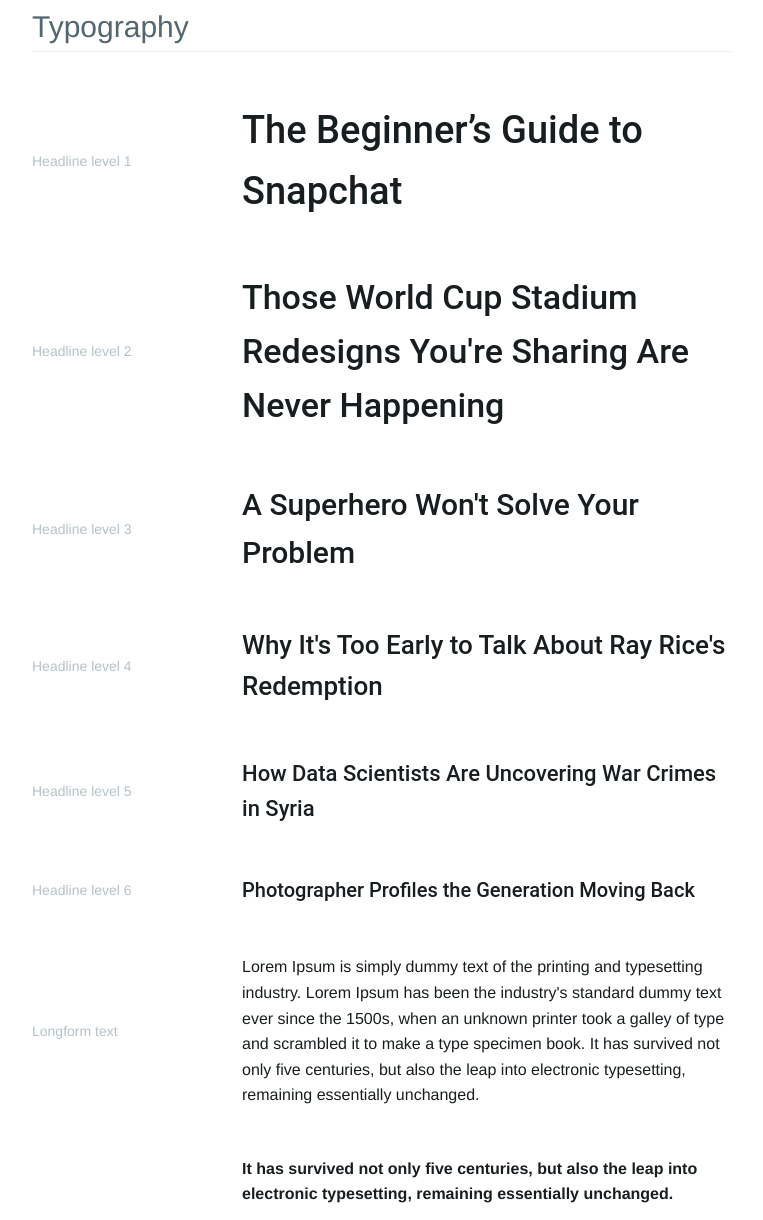
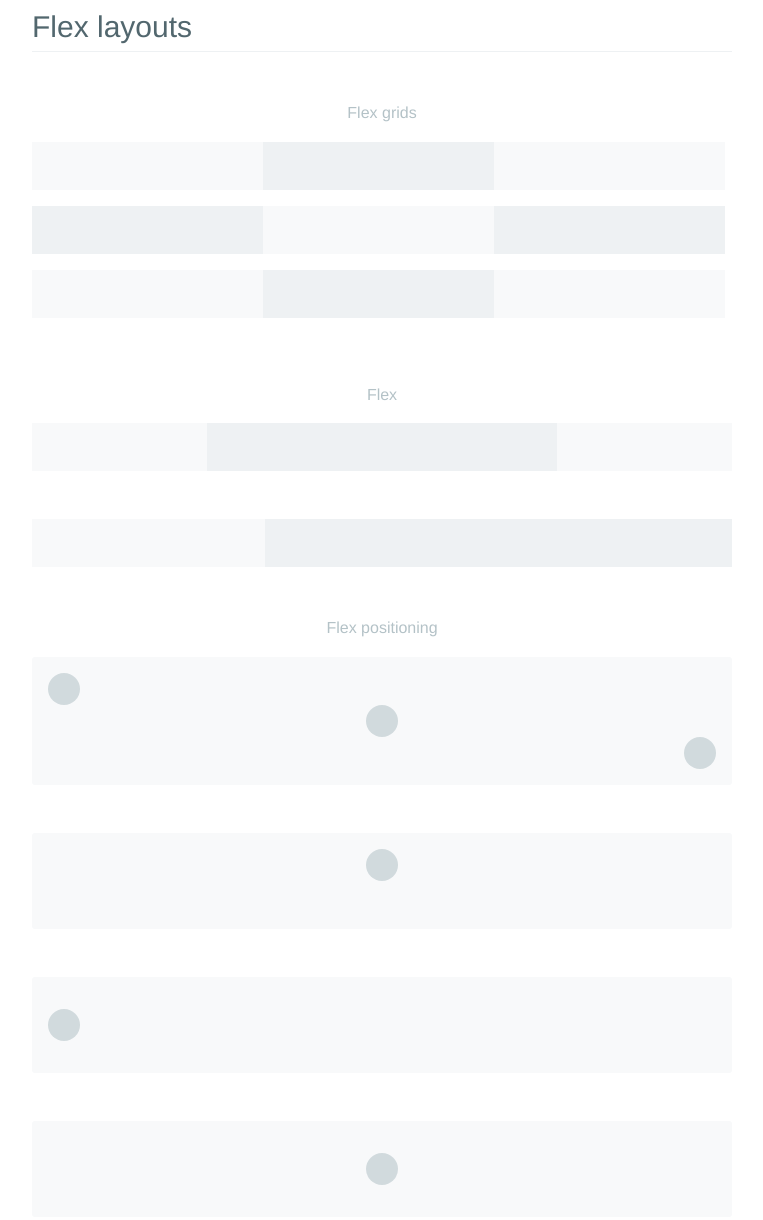
Before and after one commit to CoHoop/litchi-sass, a website: page index.html in a window 1280 px wide. Shown: the part 349-1569 px from the top of the page, without its empty margins (258-1021 px from the left). Drawn offline with nearby package versions, Linux system fonts and the light colour scheme; files whose address does not match are found by name.

Commit message:
added flex layouts to documentation

```diff
--- a/css/_inc/common/layouts/_page-documentation.sass
+++ b/css/_inc/common/layouts/_page-documentation.sass
@@ -18,6 +18,32 @@
 			font-size: rem(30px)
 			border-bottom: 1px solid $color-grey-100
 			color: $color-grey-700
+
+		&#flex-layouts
+			ul
+				li
+					height: $triple-unit-layout
+					background: $color-grey-50
+					font:
+						size: rem(12px)
+
+					&:nth-of-type(even)
+						background: $color-grey-100
+
+			.box-positioning
+				> div
+					+border-radius(3px)
+
+					padding: $base-unit-layout
+					background: $color-grey-50
+					min-height: $triple-unit-layout * 2
+
+					.box
+						+border-radius(100%)
+
+						width: $double-unit-layout
+						height: $double-unit-layout
+						background: $color-grey-200
 
 	article
 		+clearfix
--- a/index.html
+++ b/index.html
@@ -2,6 +2,8 @@
 <html>
 <head>
 	<title>litchi.io sandbox</title>
+
+	<link href="https://fonts.googleapis.com/css?family=Source+Code+Pro:300,500" rel="stylesheet" type="text/css">
 	<link rel="stylesheet" type="text/css" href="css/litchi.min.css">
 </head>
 <body>
@@ -13,6 +15,68 @@
 			<a href="/" class="logo"></a>
 		</header>
 
+		<section id="flex-layouts">
+			<p class="section-headline">Flex layouts</p>
+
+			<article>
+				<p class="description text-center">Flex grids</p>
+				<ul class="flex-grid-3 unstyled">
+					<li class="flex-item"></li>
+					<li class="flex-item"></li>
+					<li class="flex-item"></li>
+					<li class="flex-item"></li>
+					<li class="flex-item"></li>
+					<li class="flex-item"></li>
+					<li class="flex-item"></li>
+					<li class="flex-item"></li>
+					<li class="flex-item"></li>
+				</ul>
+			</article>
+
+			<article>
+				<p class="description text-center">Flex</p>
+				<ul class="flex unstyled">
+					<li class="flex-2"></li>
+					<li class="flex-4"></li>
+					<li class="flex-2"></li>
+				</ul>
+			</article>
+
+			<article>
+				<ul class="flex unstyled">
+					<li class="flex-4"></li>
+					<li class="flex-8"></li>
+				</ul>
+			</article>
+
+			<article class="box-positioning">
+				<p class="description text-center">Flex positioning</p>
+				<div class="flex column center-vertically">
+					<div class="box align-left"></div>
+					<div class="box"></div>
+					<div class="box align-right"></div>
+				</div>
+			</article>
+
+			<article class="box-positioning">
+				<div class="flex center-horizontally">
+					<div class="box"></div>
+				</div>
+			</article>
+
+			<article class="box-positioning">
+				<div class="flex center-vertically">
+					<div class="box"></div>
+				</div>
+			</article>
+
+			<article class="box-positioning">
+				<div class="flex center-vertically center-horizontally">
+					<div class="box"></div>
+				</div>
+			</article>
+		</section>
+
 		<section>
 			<p class="section-headline">Typography</p>
 			<article>
@@ -20,7 +84,7 @@
 					<p>Headline level 1</p>
 				</aside>
 				<aside>
-					<h1>The Beginner’s Guide to Snapchat</h1>
+					<h1>The Beginner's Guide to Snapchat</h1>
 				</aside>
 			</article>
 
@@ -512,7 +576,7 @@
 
 	</div>
 
-	<script src="http://code.jquery.com/jquery-latest.min.js" type="text/javascript"></script>
+	<script src="https://code.jquery.com/jquery-latest.min.js" type="text/javascript"></script>
 	<script type="text/javascript" src="js/litchi.js"></script>
 
 </body>
```
Also changed, not shown: css/litchi.css, css/litchi.min.css.
